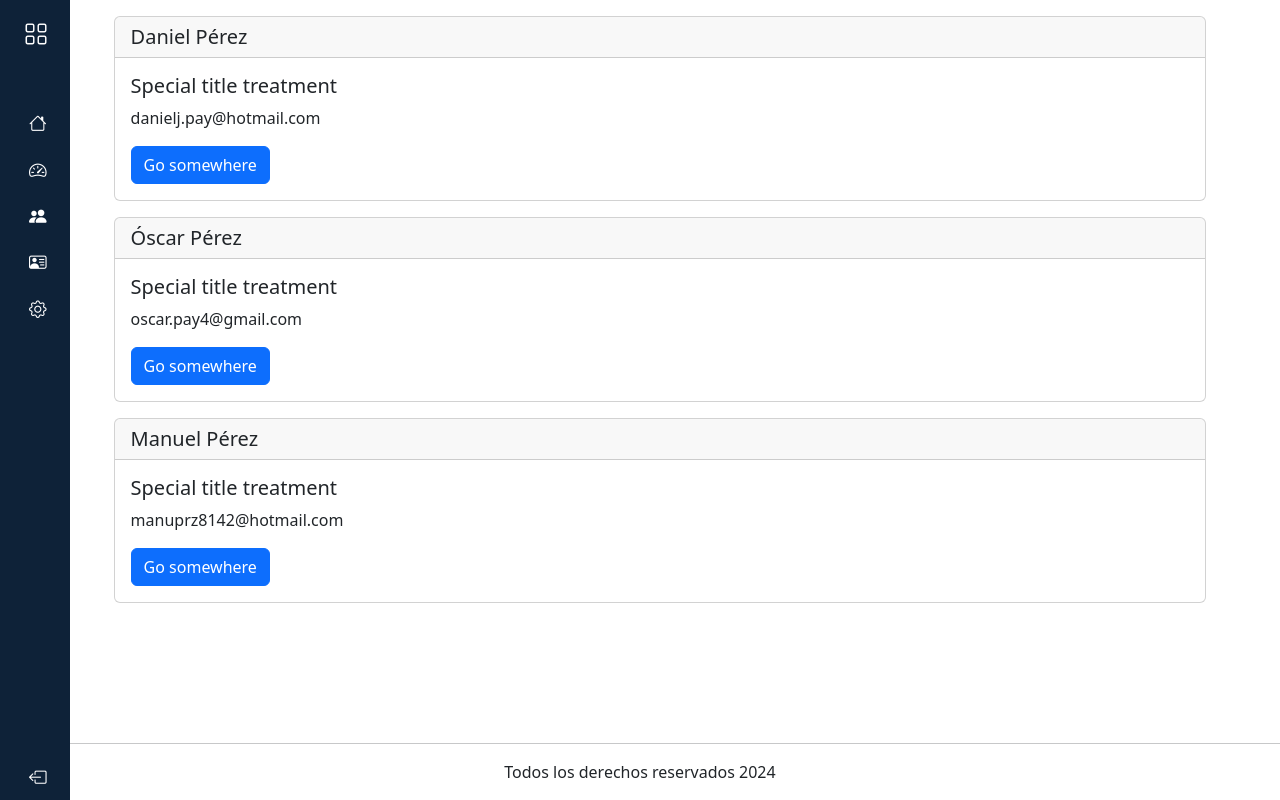
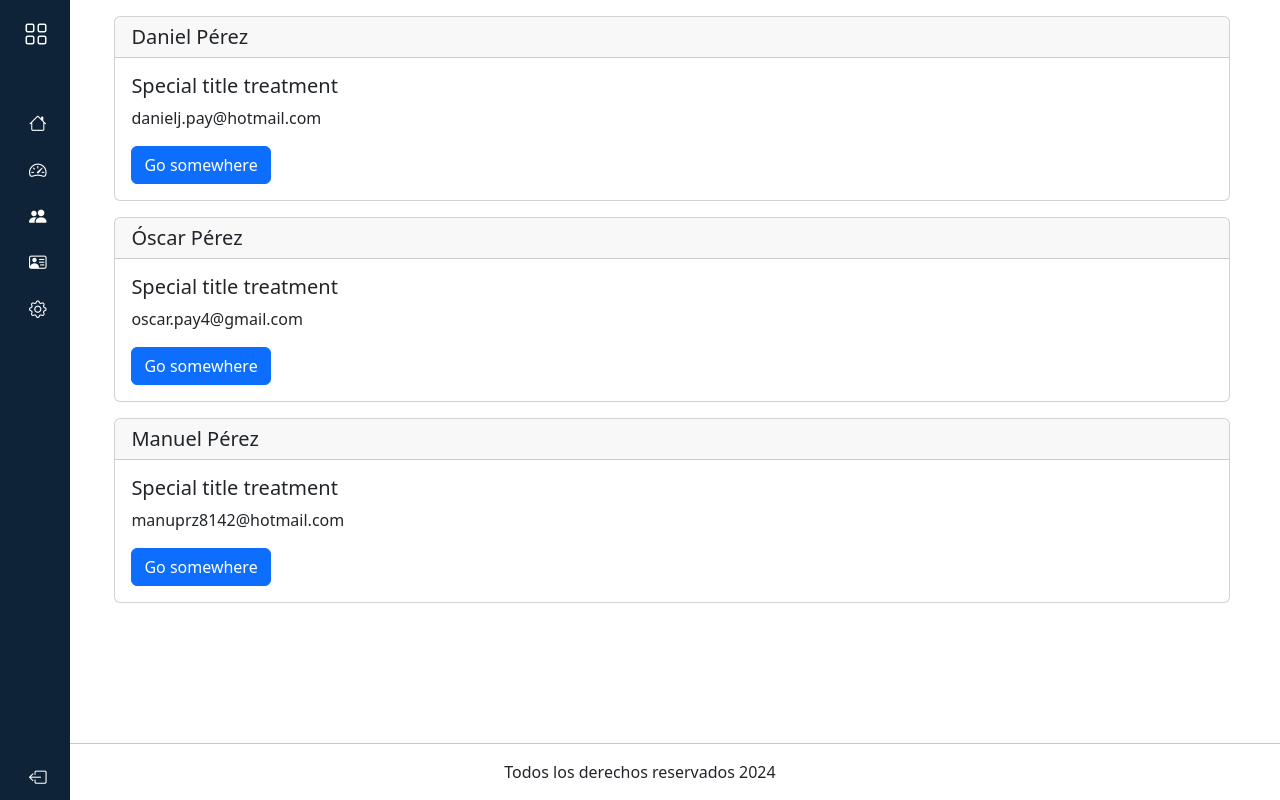
Before and after one commit to danieljpay/gymbro_front, an Angular app: page /clients in a window 1280 px wide. Built offline with nearby package versions, Linux system fonts and the light colour scheme.

Commit message:
class container removed from clients and memberships component

```diff
--- a/src/app/app.component.scss
+++ b/src/app/app.component.scss
@@ -1,3 +1,3 @@
 .container {
-    margin-left: 7%;
+    margin-left: 8%;
 }
--- a/src/app/pages/clients/clients.component.html
+++ b/src/app/pages/clients/clients.component.html
@@ -1,3 +1,3 @@
-<div class="container">
+<div class="">
     <app-client-card [clients]="CLIENTS"></app-client-card>
 </div>
--- a/src/app/pages/memberships/memberships.component.html
+++ b/src/app/pages/memberships/memberships.component.html
@@ -1,3 +1,3 @@
-<div class="container">
+<div class="">
     <app-membership-card [memberships]="MEMBERSHIPS"></app-membership-card>
 </div>
```
